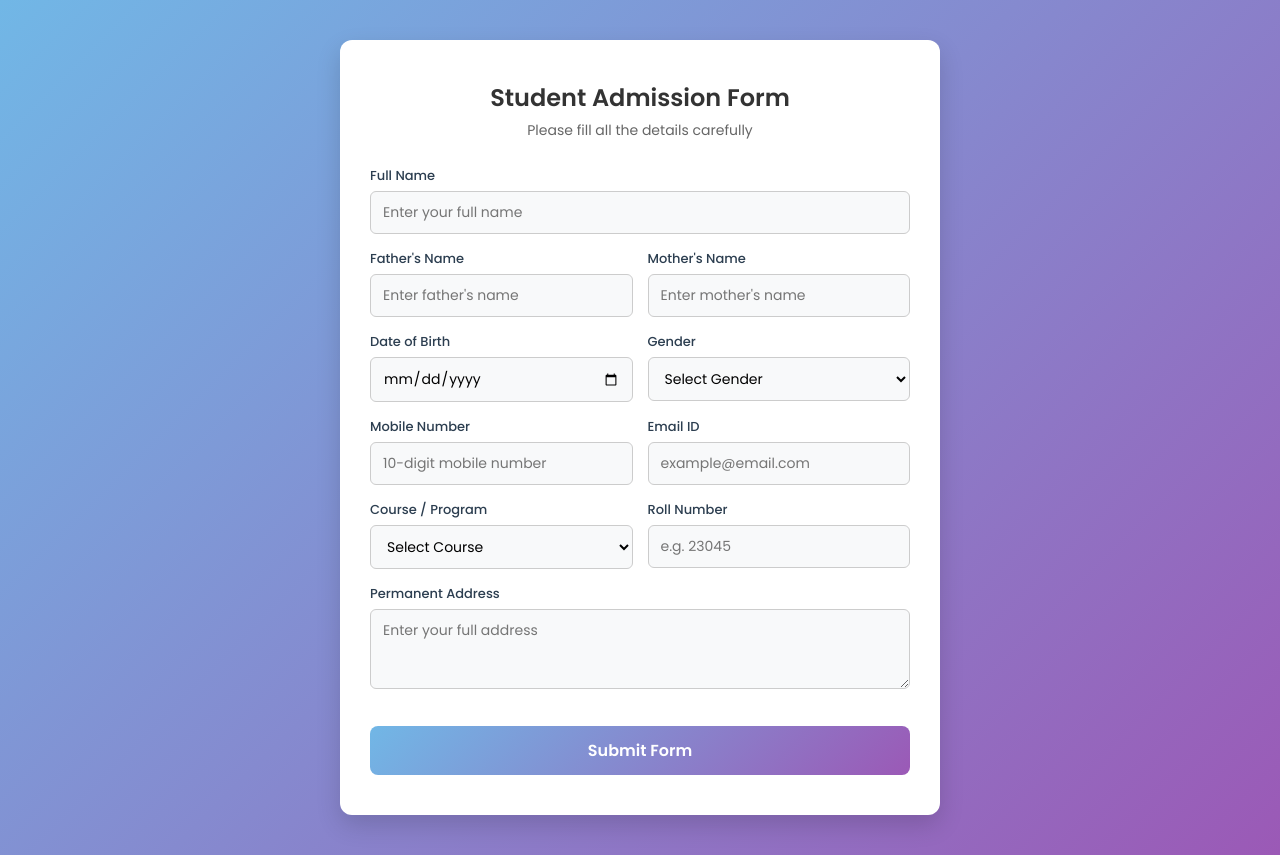
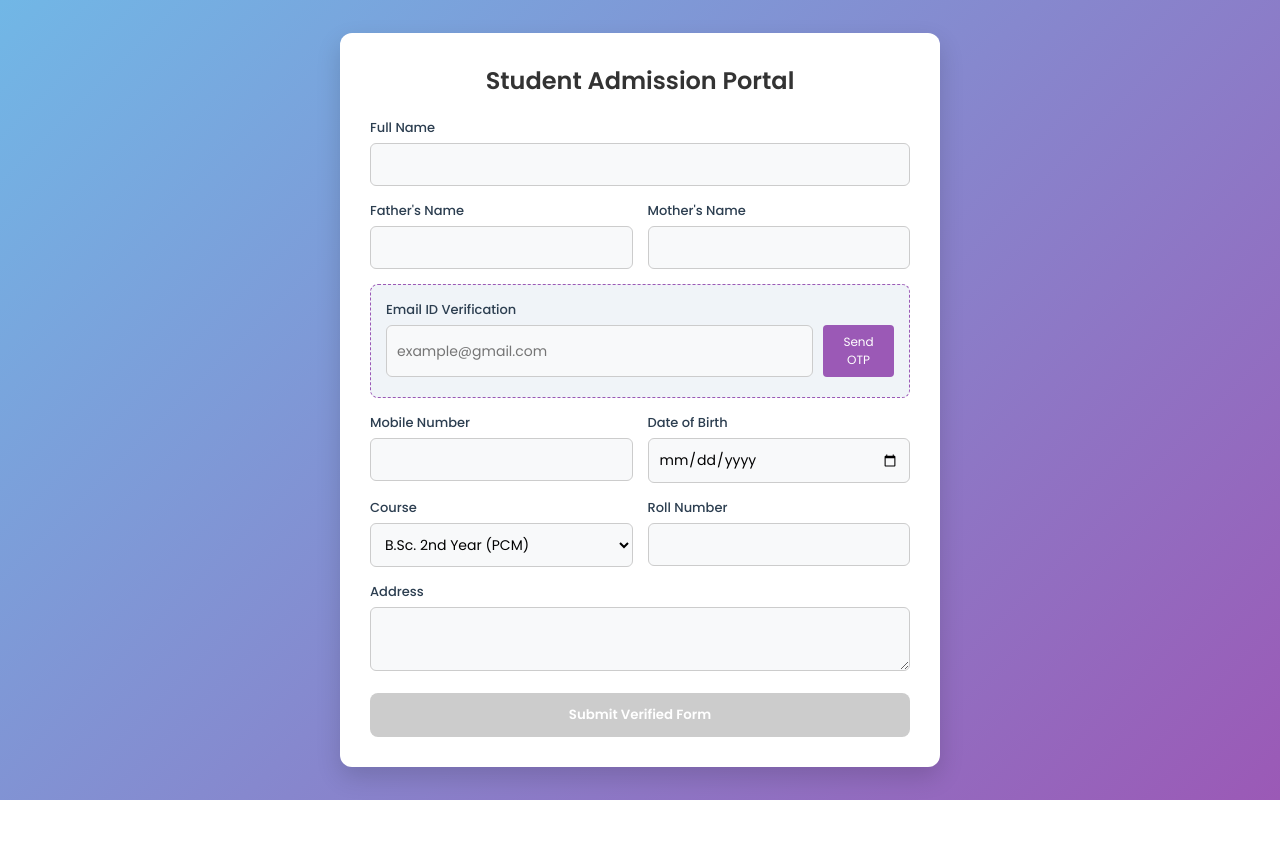
Before and after one commit to ayushtiwari246/student, a Flask app: page / in a window 1280 px wide. After the commit the page ends 800 px from the top, so only its background shows below. Run offline with Flask 3, Linux system fonts and the light colour scheme.

Commit message:
Update index.html

```diff
--- a/templates/index.html
+++ b/templates/index.html
@@ -3,106 +3,108 @@
 <head>
     <meta charset="UTF-8">
     <meta name="viewport" content="width=device-width, initial-scale=1.0">
-    <title>Comprehensive Student Registration</title>
+    <title>Student Admission Form</title>
     <link href="https://fonts.googleapis.com/css2?family=Poppins:wght@300;400;500;600&display=swap" rel="stylesheet">
     <style>
         * { margin: 0; padding: 0; box-sizing: border-box; font-family: 'Poppins', sans-serif; }
-        body { background: linear-gradient(135deg, #71b7e6, #9b59b6); min-height: 100vh; display: flex; align-items: center; justify-content: center; padding: 40px 20px; }
-        .container { background-color: #ffffff; max-width: 600px; width: 100%; border-radius: 12px; padding: 40px 30px; box-shadow: 0 10px 25px rgba(0, 0, 0, 0.15); }
-        .title { font-size: 24px; font-weight: 600; color: #333; text-align: center; margin-bottom: 5px; }
-        .subtitle { font-size: 14px; color: #666; text-align: center; margin-bottom: 25px; }
-
-        .form-row { display: flex; gap: 15px; margin-bottom: 15px; }
-        .form-group { flex: 1; }
-        .form-group.full-width { margin-bottom: 15px; }
-
-        label { display: block; font-weight: 500; margin-bottom: 5px; color: #2c3e50; font-size: 13px; }
-        input, select, textarea { width: 100%; padding: 10px 12px; font-size: 14px; border: 1px solid #ccc; border-radius: 6px; outline: none; background-color: #f8f9fa; transition: all 0.3s ease; }
-        input:focus, select:focus, textarea:focus { border-color: #9b59b6; background-color: #fff; box-shadow: 0 0 5px rgba(155, 89, 182, 0.3); }
-        textarea { resize: vertical; height: 80px; }
-
-        .submit-btn { width: 100%; padding: 12px; background: linear-gradient(135deg, #71b7e6, #9b59b6); color: #fff; font-size: 16px; font-weight: 600; border: none; border-radius: 8px; cursor: pointer; transition: background 0.3s ease; margin-top: 15px; }
-        .submit-btn:hover { background: linear-gradient(-135deg, #71b7e6, #9b59b6); }
-
-        @media (max-width: 600px) { .form-row { flex-direction: column; gap: 0; } .form-group { margin-bottom: 15px; } }
+        body { background: linear-gradient(135deg, #71b7e6, #9b59b6); min-height: 100vh; display: flex; align-items: center; justify-content: center; padding: 20px; }
+        .container { background-color: #ffffff; max-width: 600px; width: 100%; border-radius: 12px; padding: 30px; box-shadow: 0 10px 25px rgba(0, 0, 0, 0.15); }
+        .title { font-size: 24px; font-weight: 600; text-align: center; margin-bottom: 20px; color: #333; }
+        .form-group { margin-bottom: 15px; }
+        .form-row { display: flex; gap: 15px; }
+        label { display: block; font-weight: 500; margin-bottom: 5px; font-size: 13px; color: #2c3e50; }
+        input, select, textarea { width: 100%; padding: 10px; font-size: 14px; border: 1px solid #ccc; border-radius: 6px; outline: none; background: #f8f9fa; }
+        .otp-section { background: #f0f4f8; padding: 15px; border-radius: 8px; border: 1px dashed #9b59b6; margin-bottom: 15px; }
+        .btn-small { padding: 8px 12px; cursor: pointer; border-radius: 4px; border: none; background: #9b59b6; color: white; font-size: 12px; }
+        .submit-btn { width: 100%; padding: 12px; background: #28a745; color: #fff; font-weight: 600; border: none; border-radius: 8px; cursor: pointer; transition: 0.3s; }
+        .submit-btn:disabled { background: #ccc; cursor: not-allowed; }
+        .msg { font-size: 12px; margin-top: 5px; font-weight: bold; }
+        @media (max-width: 500px) { .form-row { flex-direction: column; gap: 0; } }
     </style>
 </head>
 <body>
 
 <div class="container">
-        <div class="title">Student Admission Form</div>
-        <div class="subtitle">Please fill all the details carefully</div>
+    <div class="title">Student Admission Portal</div>
+    <form action="/submit" method="POST">
+        <div class="form-group"><label>Full Name</label><input type="text" name="name" required></div>
 
-        <form action="/submit" method="POST">
+        <div class="form-row">
+            <div class="form-group" style="flex:1;"><label>Father's Name</label><input type="text" name="father_name" required></div>
+            <div class="form-group" style="flex:1;"><label>Mother's Name</label><input type="text" name="mother_name" required></div>
+        </div>
 
-            <div class="form-group full-width">
-                <label>Full Name</label>
-                <input type="text" name="name" placeholder="Enter your full name" required>
+        <div class="otp-section">
+            <label>Email ID Verification</label>
+            <div style="display: flex; gap: 10px;">
+                <input type="email" id="email" name="email" placeholder="example@gmail.com" required>
+                <button type="button" class="btn-small" onclick="sendOTP()">Send OTP</button>
+            </div>
+            <div id="otpInputArea" style="display: none; margin-top: 10px;">
+                <div style="display: flex; gap: 10px;">
+                    <input type="text" id="otp_code" placeholder="Enter 6-digit code">
+                    <button type="button" class="btn-small" style="background:#27ae60;" onclick="verifyOTP()">Verify</button>
+                </div>
+            </div>
+            <p id="otpMsg" class="msg"></p>
         </div>
 
         <div class="form-row">
-                <div class="form-group">
-                    <label>Father's Name</label>
-                    <input type="text" name="father_name" placeholder="Enter father's name" required>
-                </div>
-                <div class="form-group">
-                    <label>Mother's Name</label>
-                    <input type="text" name="mother_name" placeholder="Enter mother's name" required>
-                </div>
+            <div class="form-group" style="flex:1;"><label>Mobile Number</label><input type="tel" name="mobile" required></div>
+            <div class="form-group" style="flex:1;"><label>Date of Birth</label><input type="date" name="dob" required></div>
         </div>
 
         <div class="form-row">
-                <div class="form-group">
-                    <label>Date of Birth</label>
-                    <input type="date" name="dob" required>
-                </div>
-                <div class="form-group">
-                    <label>Gender</label>
-                    <select name="gender" required>
-                        <option value="" disabled selected>Select Gender</option>
-                        <option value="Male">Male</option>
-                        <option value="Female">Female</option>
-                        <option value="Other">Other</option>
+            <div class="form-group" style="flex:1;"><label>Course</label>
+                <select name="course" required>
+                    <option value="B.Sc. 2nd Year">B.Sc. 2nd Year (PCM)</option>
+                    <option value="B.Sc. 1st Year">B.Sc. 1st Year</option>
+                    <option value="B.A.">B.A.</option>
                 </select>
             </div>
+            <div class="form-group" style="flex:1;"><label>Roll Number</label><input type="text" name="roll_no" required></div>
         </div>
 
-            <div class="form-row">
-                <div class="form-group">
-                    <label>Mobile Number</label>
-                    <input type="tel" name="mobile" placeholder="10-digit mobile number" pattern="[0-9]{10}" required>
-                </div>
-                <div class="form-group">
-                    <label>Email ID</label>
-                    <input type="email" name="email" placeholder="example@email.com" required>
-                </div>
-            </div>
+        <div class="form-group"><label>Address</label><textarea name="address" rows="2" required></textarea></div>
 
-            <div class="form-row">
-                <div class="form-group">
-                    <label>Course / Program</label>
-                    <select name="course" required>
-                        <option value="" disabled selected>Select Course</option>
-                        <option value="B.Sc.">B.Sc.</option>
-                        <option value="B.A.">B.A.</option>
-                        <option value="B.Com.">B.Com.</option>
-                    </select>
-                </div>
-                <div class="form-group">
-                    <label>Roll Number</label>
-                    <input type="text" name="roll_no" placeholder="e.g. 23045" required>
-                </div>
-            </div>
-
-            <div class="form-group full-width">
-                <label>Permanent Address</label>
-                <textarea name="address" placeholder="Enter your full address" required></textarea>
-            </div>
-
-            <button type="submit" class="submit-btn">Submit Form</button>
-
+        <button type="submit" id="submitBtn" class="submit-btn" disabled>Submit Verified Form</button>
     </form>
 </div>
 
+<script>
+    function sendOTP() {
+        const email = document.getElementById('email').value;
+        if(!email) return alert("Pehle Email bhariye");
+        document.getElementById('otpMsg').innerText = "OTP bhej rahe hain...";
+
+        fetch('/send_otp', {
+            method: 'POST',
+            headers: {'Content-Type': 'application/x-www-form-urlencoded'},
+            body: `email=${email}`
+        }).then(res => res.json()).then(data => {
+            if(data.status === 'success') {
+                document.getElementById('otpInputArea').style.display = 'block';
+                document.getElementById('otpMsg').style.color = 'green';
+                document.getElementById('otpMsg').innerText = "OTP Email par bhej diya gaya hai!";
+            } else { alert("Error: " + data.message); }
+        });
+    }
+
+    function verifyOTP() {
+        const code = document.getElementById('otp_code').value;
+        fetch('/verify_otp', {
+            method: 'POST',
+            headers: {'Content-Type': 'application/x-www-form-urlencoded'},
+            body: `otp=${code}`
+        }).then(res => res.json()).then(data => {
+            if(data.status === 'success') {
+                document.getElementById('otpMsg').style.color = 'blue';
+                document.getElementById('otpMsg').innerText = "Email Verified Successfully!";
+                document.getElementById('submitBtn').disabled = false;
+                document.getElementById('email').readOnly = true;
+            } else { alert("Galat OTP!"); }
+        });
+    }
+</script>
 </body>
                                                         </html>
```
Lines whose indentation alone changed are shown as unchanged.
